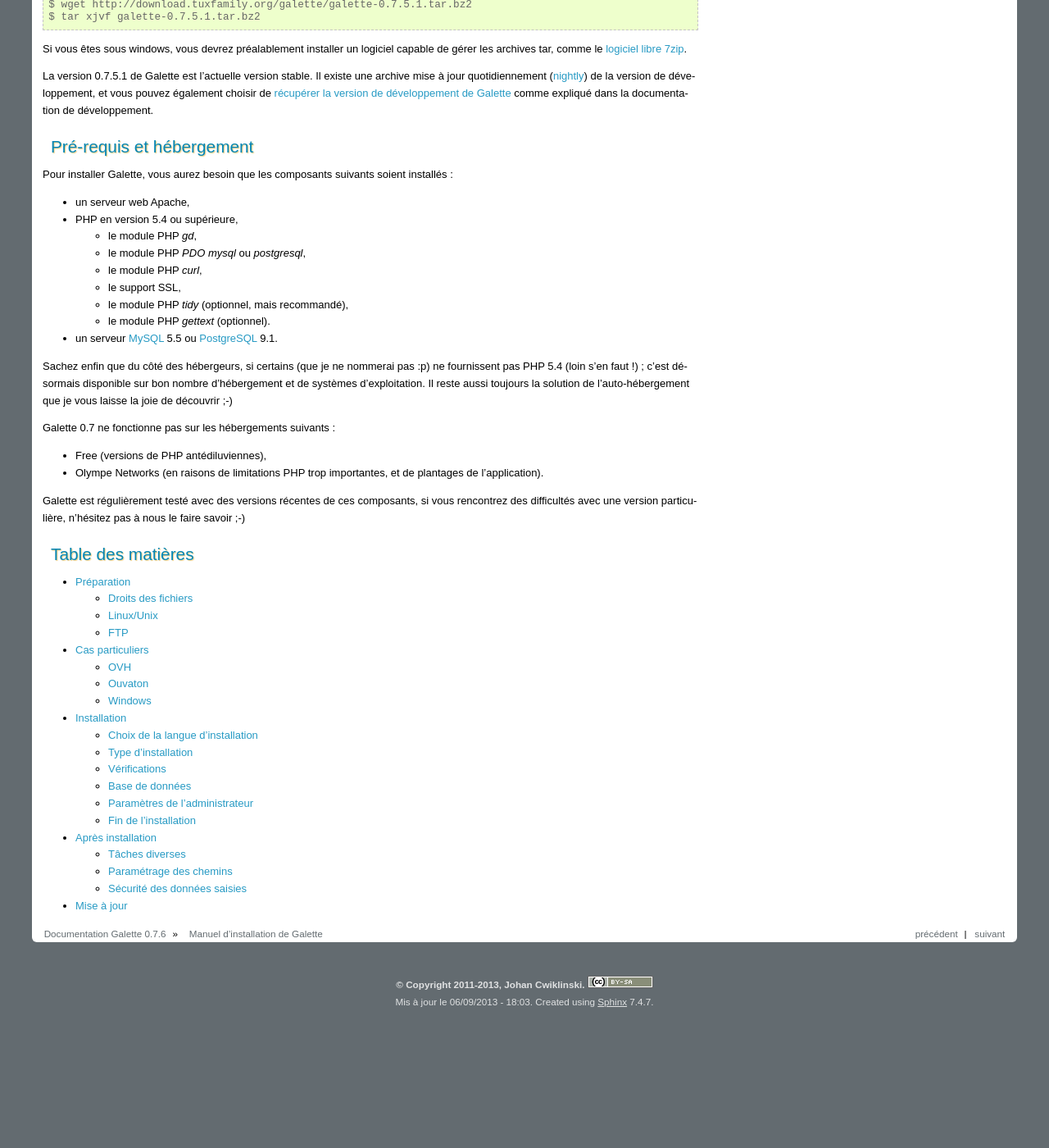
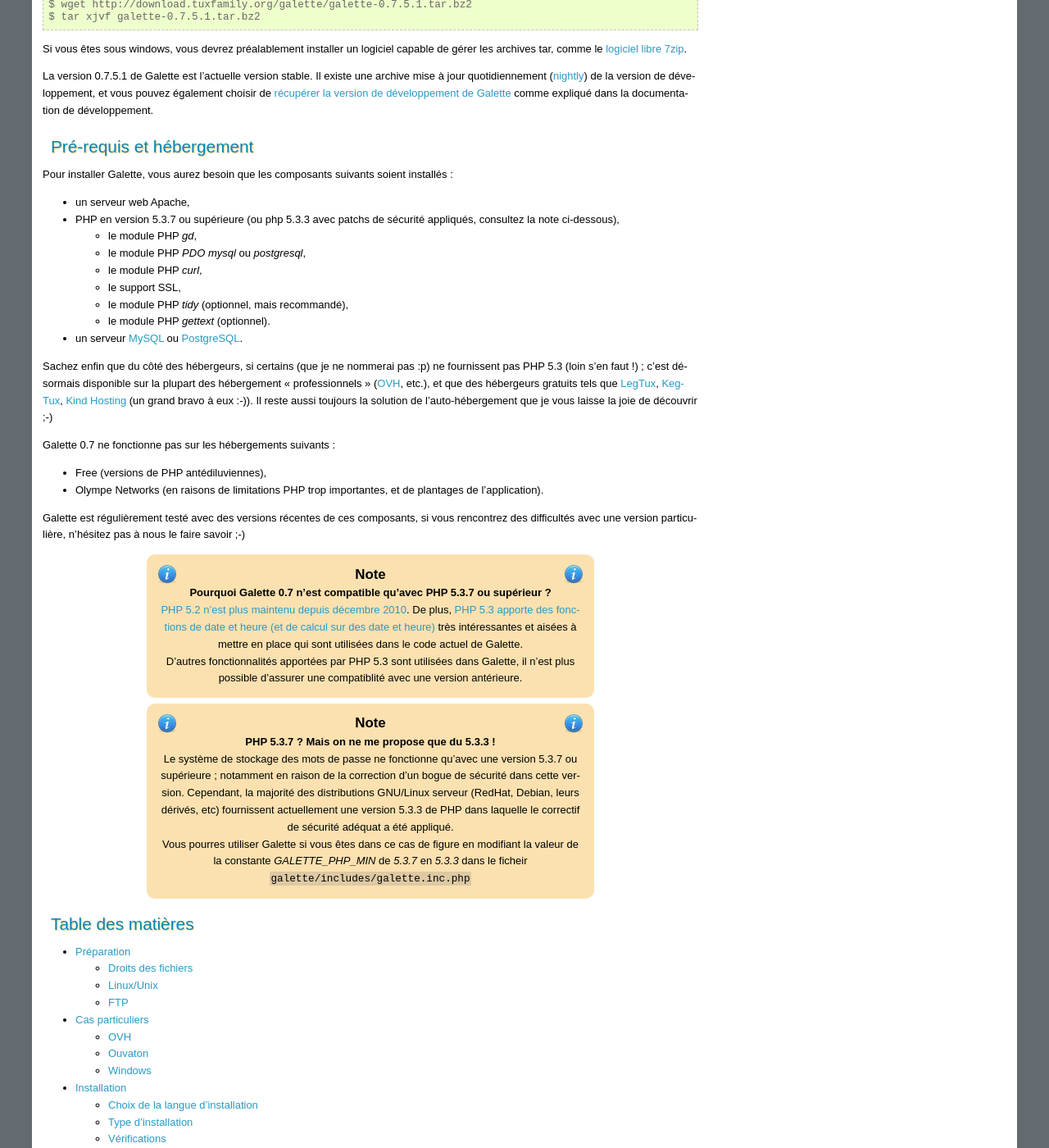
Before and after one commit to galette/galettedoc, a Sphinx documentation site: the page built from source/installation/index.rst, in a window 1280 px wide and 1400 px high, scrolled down 443 px. Shown: the whole window at 82% size. Built offline with Sphinx 7.4.7, drawn with Linux system fonts in a browser that asks for light colours; before the commit the page ends 1676 px from its top, so only the background shows below that.

Commit message:
Galette reste compatible 5.3.7 pour l'instant
Revert "Requiert PHP >= 5.4; refs #692"

This reverts commit c3ba763fe2c00f6d0e68fcade255392f4ac1abd0.

```diff
--- a/source/development/codage.rst
+++ b/source/development/codage.rst
@@ -6,7 +6,7 @@
 Le code source de Galette
 *************************
 
-Galette est un logiciel libre sous licence GPL version 3, écrit en PHP. À compter de la version 0.7.6, Galette utilise certaines fonctions qui sont apparues dans PHP 5.4 (sorti le 1er mars 2012), et n'est donc plus compatible avec les versions de PHP plus anciennes.
+Galette est un logiciel libre sous licence GPL version 3, écrit en PHP. À compter de la version 0.7, Galette utilise certaines fonctions qui sont apparues dans PHP 5.3 (sorti le 30 juin 2009), et n'est donc plus compatible avec les versions de PHP plus anciennes.
 
 Nomenclature des fichiers
 =========================
--- a/source/development/technical_infos.rst
+++ b/source/development/technical_infos.rst
@@ -55,7 +55,7 @@
 
 *Version de la bibliothèque requise :* `1.0.3`
 
-Pour le stockage des mots de passe. Cette bibliothèque n'est pas nécessaire si vous utilisez PHP 5.5 ou utlérieur.
+Pour le stockage des mots de passe. Cette bibliothèque n'est pas nécessaire si vous utilisez PHP 5.4 ou utlérieur, elle requiert PHP 5.3.7 minimum (:ref:`voir la note à ce propos... <php537>`).
 
 .. _smarty:
 
--- a/source/installation/ftp.rst
+++ b/source/installation/ftp.rst
@@ -18,11 +18,12 @@
 OVH
 ===
 
-Placer à la racine de l'hébergement un fichier ``.htaccess`` contenant la ligne suivante qui va activer le support PHP 5.4 :
+Placer à la racine de l'hébergement un fichier ``.htaccess`` contenant les deux lignes suivantes qui vont respectivement activer le support PHP 5.3, et désactiver la fonctionnalité « guillemets magiques » (qui n'ont de magique que le nom... :-D) :
 
 .. code-block:: apacheconf
 
-   SetEnv PHP_VER 5_4
+   SetEnv PHP_VER 5_TEST
+   SetEnv MAGIC_QUOTES 0
 
 Ouvaton
 =======
--- a/source/installation/index.rst
+++ b/source/installation/index.rst
@@ -30,7 +30,7 @@
 Pour installer Galette, vous aurez besoin que les composants suivants soient installés  :
 
 * un serveur web Apache,
-* PHP en version 5.4 ou supérieure,
+* PHP en version 5.3.7 ou supérieure (ou php 5.3.3 avec patchs de sécurité appliqués, consultez la note ci-dessous),
 
   * le module PHP `gd`,
   * le module PHP `PDO` `mysql` ou `postgresql`,
@@ -39,9 +39,9 @@
   * le module PHP `tidy` (optionnel, mais recommandé),
   * le module PHP `gettext` (optionnel).
 
-* un serveur `MySQL <http://mysql.com>`_ 5.5 ou `PostgreSQL <http://postgresql.org>`_ 9.1.
+* un serveur `MySQL <http://mysql.com>`_ ou `PostgreSQL <http://postgresql.org>`_.
 
-Sachez enfin que du côté des hébergeurs, si certains (que je ne nommerai pas :p) ne fournissent pas PHP 5.4 (loin s'en faut !) ; c'est désormais disponible sur bon nombre d'hébergement et de systèmes d'exploitation. Il reste aussi toujours la solution de l'auto-hébergement que je vous laisse la joie de découvrir ;-)
+Sachez enfin que du côté des hébergeurs, si certains (que je ne nommerai pas :p) ne fournissent pas PHP 5.3 (loin s'en faut !) ; c'est désormais disponible sur la plupart des hébergement « professionnels » (`OVH <http://ovh.com>`_, etc.), et que des hébergeurs gratuits tels que `LegTux <http://legtux.org/>`_, `KegTux <http://www.kegtux.org/>`_, `Kind Hosting <http://www.kind-hosting.fr/>`_ (un grand bravo à eux :-)). Il reste aussi toujours la solution de l'auto-hébergement que je vous laisse la joie de découvrir ;-)
 
 Galette 0.7 ne fonctionne pas sur les hébergements suivants :
 
@@ -49,6 +49,26 @@
 * Olympe Networks (en raisons de limitations PHP trop importantes, et de plantages de l'application).
 
 Galette est régulièrement testé avec des versions récentes de ces composants, si vous rencontrez des difficultés avec une version particulière, n'hésitez pas à nous le faire savoir ;-)
+
+.. _php53:
+
+.. note::
+
+   **Pourquoi Galette 0.7 n'est compatible qu'avec PHP 5.3.7 ou supérieur ?**
+
+   `PHP 5.2 n'est plus maintenu depuis décembre 2010 <http://www.php.net/releases/5_2_16.php>`_. De plus, `PHP 5.3 apporte des fonctions de date et heure (et de calcul sur des date et heure) <http://fr.php.net/manual/fr/book.datetime.php>`_ très intéressantes et aisées à mettre en place qui sont utilisées dans le code actuel de Galette.
+
+   D'autres fonctionnalités apportées par PHP 5.3 sont utilisées dans Galette, il n'est plus possible d'assurer une compatiblité avec une version antérieure.
+
+.. _php537:
+
+.. note::
+
+   **PHP 5.3.7 ? Mais on ne me propose que du 5.3.3 !**
+
+   Le système de stockage des mots de passe ne fonctionne qu'avec une version 5.3.7 ou supérieure ; notamment en raison de la correction d'un bogue de sécurité dans cette version. Cependant, la majorité des distributions GNU/Linux serveur (RedHat, Debian, leurs dérivés, etc) fournissent actuellement une version 5.3.3 de PHP dans laquelle le correctif de sécurité adéquat a été appliqué.
+
+   Vous pourres utiliser Galette si vous êtes dans ce cas de figure en modifiant la valeur de la constante `GALETTE_PHP_MIN` de `5.3.7` en `5.3.3` dans le ficheir ``galette/includes/galette.inc.php``
 
 Table des matières
 ------------------
```
